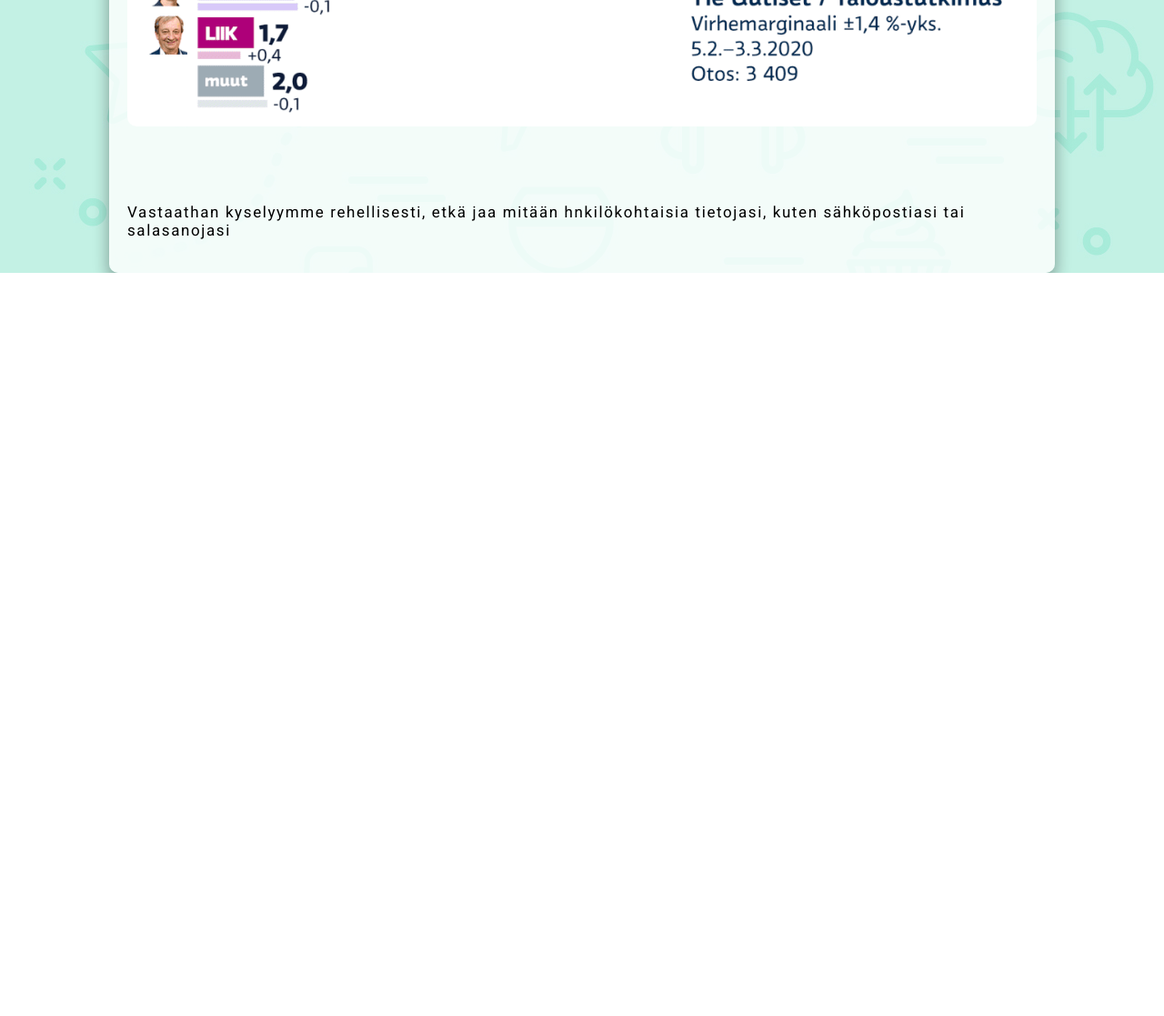
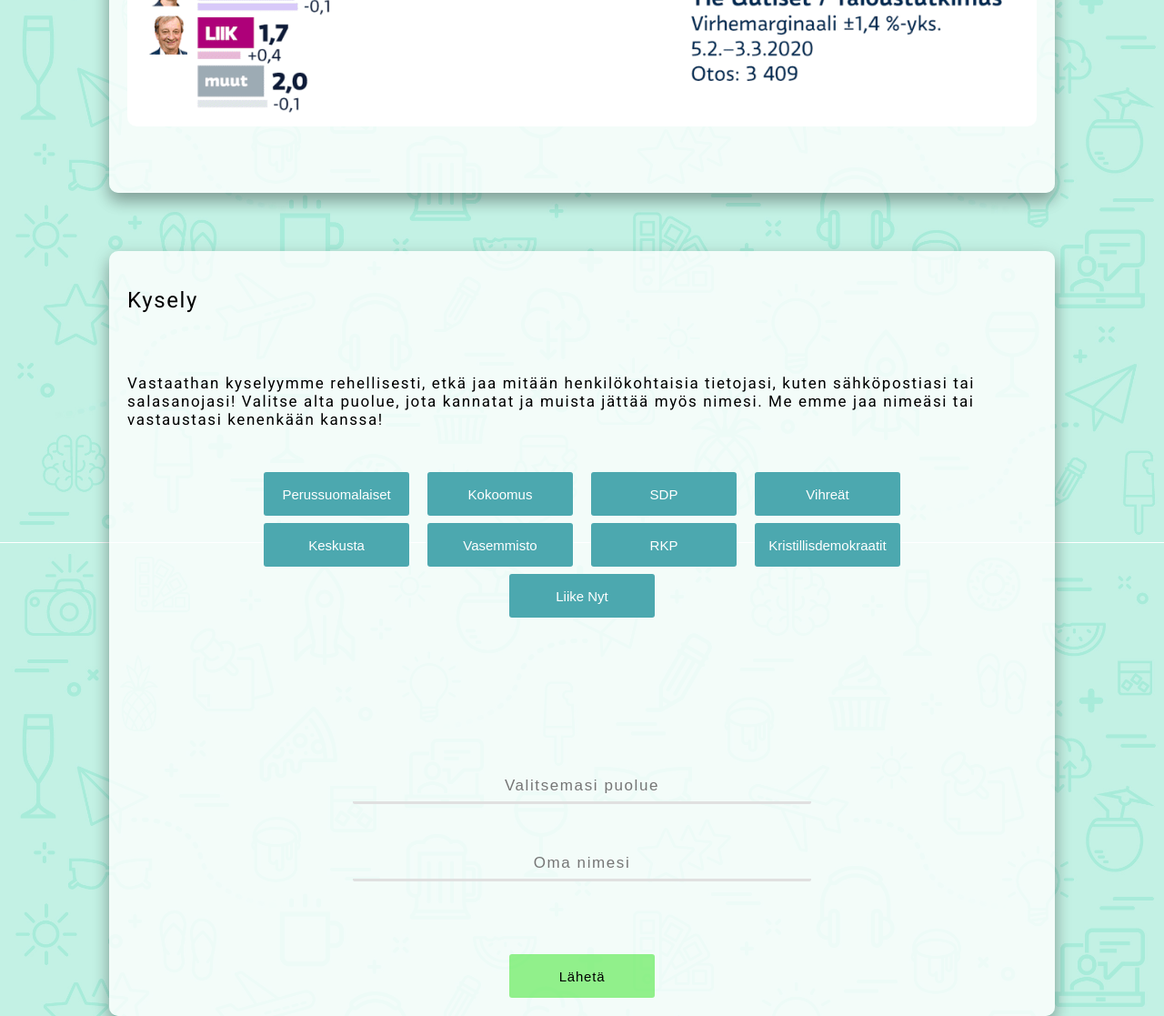
Before and after one commit to Tobdu399/Mielipidekysely, a plain HTML site: page index.html in a window 1280 px wide. Shown: the part 939-2056 px from the top of the page at 91% size. Before the commit the page ends 1239 px from the top, so only its background shows below. Drawn offline with Linux system fonts and the light colour scheme.

Commit message:
Submit function added!

```diff
--- a/index.html
+++ b/index.html
@@ -28,7 +28,7 @@
                 Kysymme sinulta kyselyssä, mitä puoluetta kannatat. Keräämme
                 mahdollisimman paljon vastauksia Suomalaisilta, ja laskemme
                 puoluevalintanne yhteen, ja tämän pohjalta julkaisemme
-                Helsingin Uutisiin artikkelin tästä asiasta. Vastaajat pysyväät
+                Helsingin Sanomiin artikkelin tästä asiasta. Vastaajat pysyväät
                 tietysti anonyymeinä, eikä kenenkään henkilöllisyyttä vuodateta.
             </p>
 
@@ -38,11 +38,34 @@
                 yhteistyössä Ylen kanssa:
                 <img src="Pictures/puolueidenkannatus.png">
             </p>
+        </div>
 
+        <div class="survey">
+            <h2>Kysely</h2>
             <p>
-                Vastaathan kyselyymme rehellisesti, etkä jaa mitään
-                hnkilökohtaisia tietojasi, kuten sähköpostiasi tai salasanojasi
+                Vastaathan kyselyymme rehellisesti, etkä jaa mitään henkilökohtaisia
+                tietojasi, kuten sähköpostiasi tai salasanojasi!
+                Valitse alta puolue, jota kannatat ja muista jättää myös nimesi.
+                Me emme jaa nimeäsi tai vastaustasi kenenkään kanssa!
             </p>
+
+            <div class="options">
+                <button onclick='choise("Perussuomalaiset")'>Perussuomalaiset</button>
+                <button onclick='choise("Kokoomus")'>Kokoomus</button>
+                <button onclick='choise("SDP")'>SDP</button>
+                <button onclick='choise("Vihreät")'>Vihreät</button>
+                <button onclick='choise("Keskusta")'>Keskusta</button>
+                <button onclick='choise("Vasemmisto")'>Vasemmisto</button>
+                <button onclick='choise("RKP")'>RKP</button>
+                <button onclick='choise("Kristillisdemokraatit")'>Kristillisdemokraatit</button>
+                <button onclick='choise("Liike Nyt")'>Liike Nyt</button>
+            </div>
+
+            <form class="result-submit" action="https://formspree.io/mvobgalp" method="POST">
+                <input name="Puolue" type="text" id="valittu-puolue" placeholder="Valitsemasi puolue" required="required"></input>
+                <input name="Nimi" type="text" placeholder="Oma nimesi" required="required"><br>
+                <button type="submit">Lähetä</button>
+            </form>
         </div>
 
     </body>
--- a/script.js
+++ b/script.js
@@ -7,3 +7,9 @@ function myFunction() {
         x.className = "topnav";
     }
 }
+
+function choise(decision) {
+    var display = document.getElementById("valittu-puolue");
+
+    display.value = decision;
+}
--- a/styles.css
+++ b/styles.css
@@ -1,10 +1,15 @@
 @import url('https://fonts.googleapis.com/css2?family=Roboto:wght@100;300;400&display=swap');
+
+* {
+   scroll-behavior: smooth;
+}
 
 body {
    margin: 0;
    font-family: 'Roboto', 'sans-serif';
 
-   background-image: url("Pictures/background.jpg")
+   background-image: url("Pictures/background.jpg");
+   background-size: 100%;
 }
 
 .topnav {
@@ -94,3 +99,122 @@ body {
    clear: both;
    border-radius: 10px;
 }
+
+.survey {
+   width: 90%;
+   max-width: 1000px;
+   margin: auto;
+
+   background-color: rgba(255, 255, 255, 0.8);
+   padding: 20px;
+
+   margin-top: 4rem;
+   border-radius: 10px;
+
+   box-shadow:0 10px 16px 0 rgba(0,0,0,0.2), 0 6px 20px 0 rgba(0,0,0,0.19) !important;
+}
+
+.survey h2 {
+   letter-spacing: 0.1rem;
+   font-weight: 400;
+   display: inline-block;
+}
+
+.survey p {
+   margin-top: 3rem;
+   margin-bottom: 3rem;
+   font-size: 17px;
+   letter-spacing: 0.1rem;
+}
+
+.options {
+   width: 80%;
+   text-align: center;
+   margin: auto;
+}
+
+.options button {
+   background-color: rgb(76, 168, 175);
+   color: #ffffff;
+   border: none;
+   outline: none;
+   font-size: 15px;
+   height: 3rem;
+   width: 90%;
+   max-width: 10rem;
+
+   margin-left: 0.5rem;
+   margin-right: 0.5rem;
+   margin-bottom: 0.5rem;
+
+   border-radius: 3px;
+
+   transition: 0.2s ease 0s;
+   cursor: pointer;
+}
+
+.options button:hover {
+   background-color: rgb(55, 124, 129);
+}
+
+.options button:active {
+   border-radius: 10px;
+}
+
+.result-submit {
+   margin-top: 10rem;
+   text-align: center;
+}
+
+.result-submit h3 {
+   font-weight: 400;
+   margin-bottom: 2rem;
+}
+
+.result-submit input {
+   width: 80%;
+   height: 2rem;
+   border: none;
+   background: none;
+   outline: none;
+   max-width: 500px;
+   font-size: 17px;
+   letter-spacing: 0.1rem;
+   text-align: center;
+
+   transition: 0.3s ease 0s;
+   border-bottom: 3px solid #e0e0e0;
+   border-radius: 2px;
+
+   margin-bottom: 3rem;
+}
+
+.result-submit input:focus {
+   border-bottom: 3px solid rgb(76, 168, 175);
+   color: #1259a0;
+}
+
+.result-submit button {
+   margin-top: 2rem;
+   width: 10rem;
+   height: 3rem;
+
+   border: none;
+   outline: none;
+   background-color: rgb(48, 230, 31, 0.5);
+   border-radius: 3px;
+
+   font-size: 15px;
+   letter-spacing: 0.05rem;
+
+   cursor: pointer;
+   transition: 0.3s ease 0s;
+}
+
+.result-submit button:hover {
+   background-color: rgb(48, 230, 31);
+}
+
+.result-submit button:active {
+   border-radius: 10px;
+}
```
Also changed, not shown: Pictures/menu.png (added).
